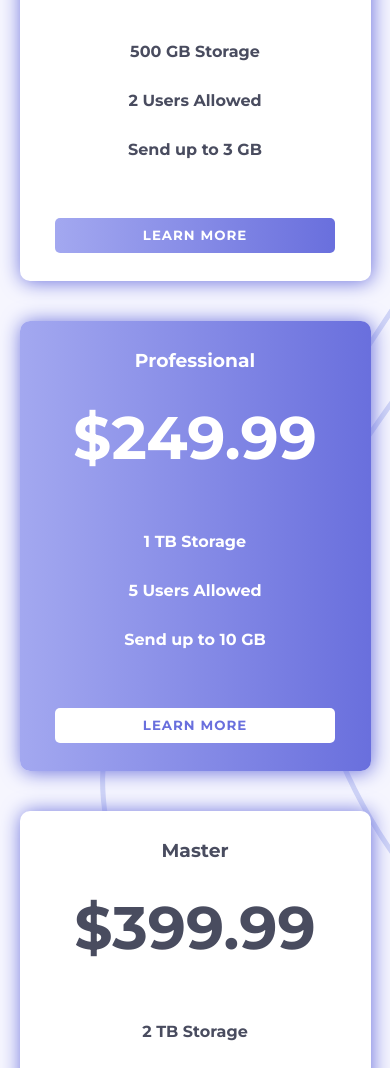
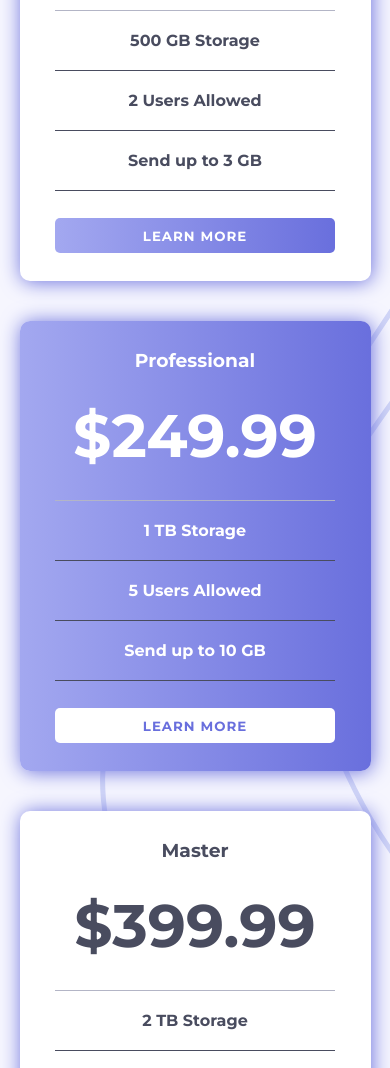
Before and after one commit to diegopagini/Pricing-Component-Frontend-Mentor_JS, a plain HTML site: page index.html in a window 390 px wide. Shown: the part 389-1457 px from the top of the page. Drawn offline with Linux system fonts and the light colour scheme.

Commit message:
ahora si quedo la version mobile

```diff
--- a/index.html
+++ b/index.html
@@ -1,6 +1,7 @@
 <!DOCTYPE html>
 <html lang="en">
   <head>
+
     <meta charset="UTF-8" />
     <meta name="viewport" content="width=device-width, initial-scale=1.0" />
     <link
@@ -13,6 +14,7 @@
     <link rel="stylesheet" href="style.css" />
     <title>Frontend Mentor</title>
   </head>
+
   <body class="body">
 
     <div class="our-pricing">
@@ -31,7 +33,7 @@
     <div class="plans">
       <h3>Basic</h3>
       <h1 class="price">&dollar;199.99</h1>
-      <ul>
+      <ul class="info-container">
         <li>500 GB Storage</li>
         <li>2 Users Allowed</li>
         <li>Send up to 3 GB</li>
@@ -42,7 +44,7 @@
     <div class="plans professional">
       <h3>Professional</h3>
       <h1 class="price">&dollar;249.99</h1>
-      <ul>
+      <ul class="info-container">
         <li>1 TB Storage</li>
         <li>5 Users Allowed</li>
         <li>Send up to 10 GB</li>
@@ -53,7 +55,7 @@
     <div class="plans">
       <h3>Master</h3>
       <h1 class="price">&dollar;399.99</h1>
-      <ul>
+      <ul class="info-container">
         <li>2 TB Storage</li>
         <li>10 Users Allowed</li>
         <li>Send up to 20 GB</li>
--- a/style.css
+++ b/style.css
@@ -93,14 +93,12 @@ body {
   color: white;
 }
 
-ul {
+.info-container {
+  width: 80%;
   text-align: center;
+  border-top: 1px solid var(--light-grayish-blue);
 }
-
-li {
-  margin: 30px 0;
+.info-container li {
+  padding: 20px 0;
+  border-bottom: 1px solid var(--dark-grayish-blue);
 }
-
-li::after{
-  content: '';
-}
```
